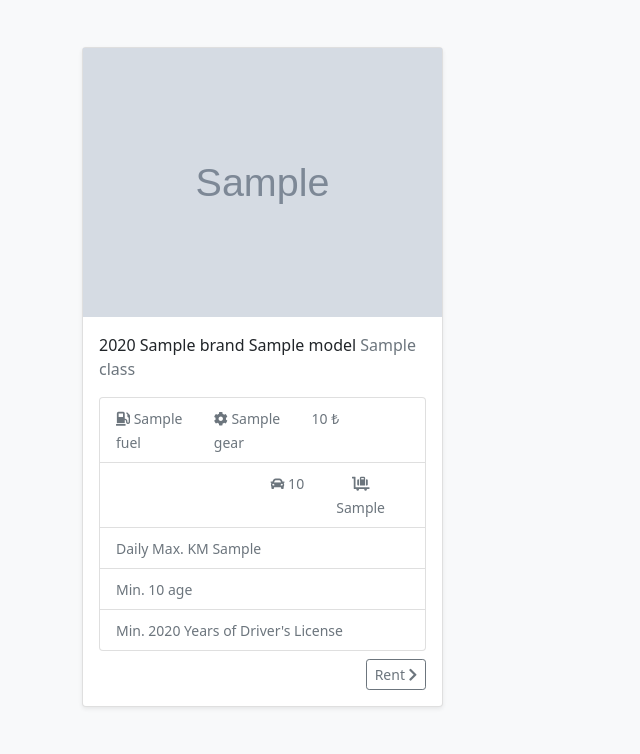
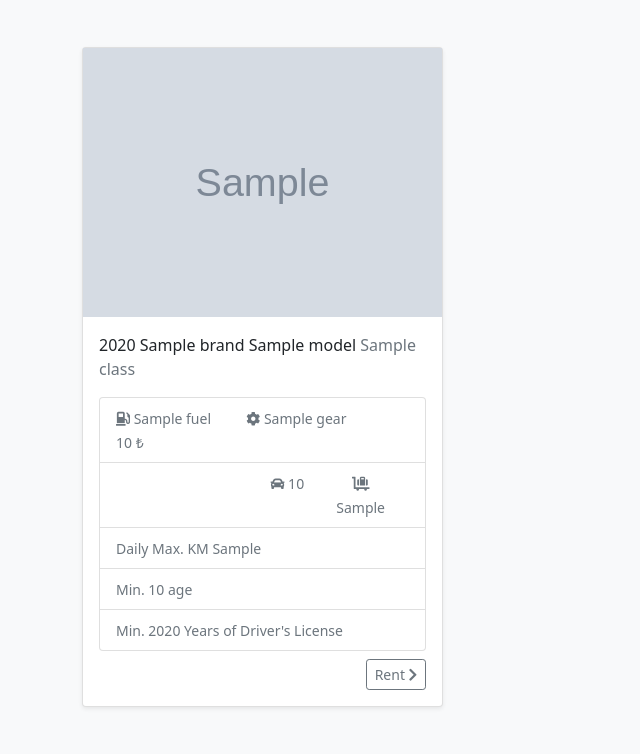
Before and after one commit to berkaycoban/rentcar, a Symfony app: template templates/home/index.html.twig in a window 1280 px wide. Shown: the part 57-811 px from the top of the page, without its empty margins (0-640 px from the left). Run offline with Twig, Linux system fonts and the light colour scheme; the template is opened without the code that fills it: most values are stand-ins (such as "Sample title", 1, 10 or a date in 2020); grey boxes marked "Sample" are stand-in pictures; some libraries are stand-ins or nearby versions.

Commit message:
:bug: Fix home template

```diff
--- a/templates/home/index.html.twig
+++ b/templates/home/index.html.twig
@@ -23,18 +23,18 @@
                                 </p>
                                 <ul class="list-group mb-2">
                                     <li class="list-group-item">
-                                        <div class="col-md-12 row">
-                                            <div class="col-md-4">
+                                        <div class="col-md-12 row text-center">
+                                            <div class="col-md-auto">
                                                 <small class="text-muted">
                                                     <i class="fas fa-gas-pump"></i> {{ car.fuel }}
                                                 </small>
                                             </div>
-                                            <div class="col-md-4">
+                                            <div class="col-md-6">
                                                 <small class="text-muted">
                                                     <i class="fas fa-cog"></i> {{ car.gear }}
                                                 </small>
                                             </div>
-                                            <div class="col-md-4">
+                                            <div class="col-md-auto">
                                                 <small class="text-muted">
                                                     {{ car.dailyPrice }} ₺
                                                 </small>
```
